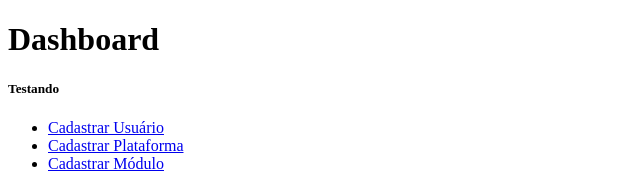
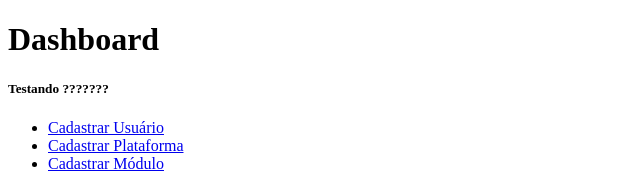
Before and after one commit to CESIT-UEA/framework-tecnocomp-mod-admin, an Angular app: page /dashboard in a window 1280 px wide. Shown: the top 171 px of the page, without its empty margins (0-640 px from the left). Built offline with nearby package versions, Linux system fonts and the light colour scheme; sample sign-in values are in the browser's storage.

Commit message:
Tentativa final  WorkFlow

```diff
--- a/src/app/components/dashboard/dashboard.component.html
+++ b/src/app/components/dashboard/dashboard.component.html
@@ -1,5 +1,5 @@
 <h1>Dashboard</h1>
-<h5>Testando</h5>
+<h5>Testando ???????</h5>
 <nav>
   <ul>
     <li><a routerLink="/cadastro-usuario">Cadastrar Usuário</a></li>
```
